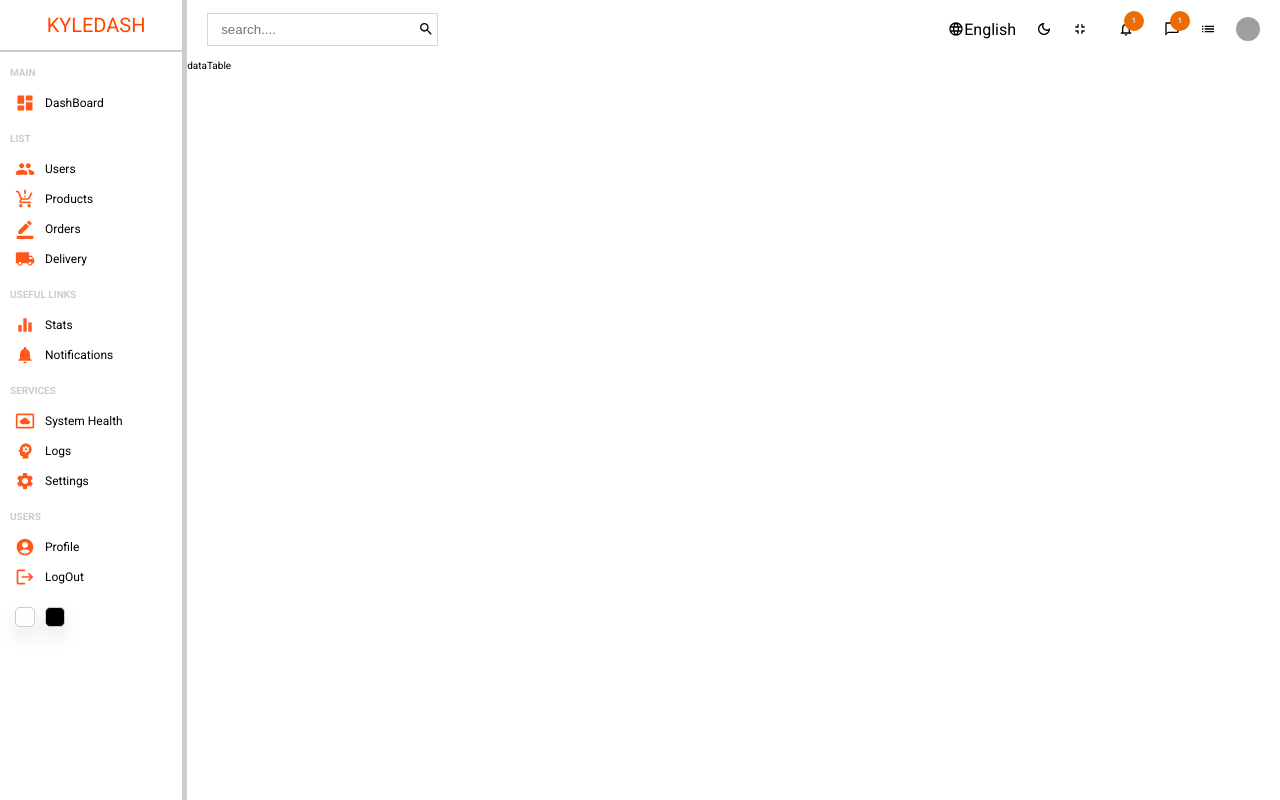
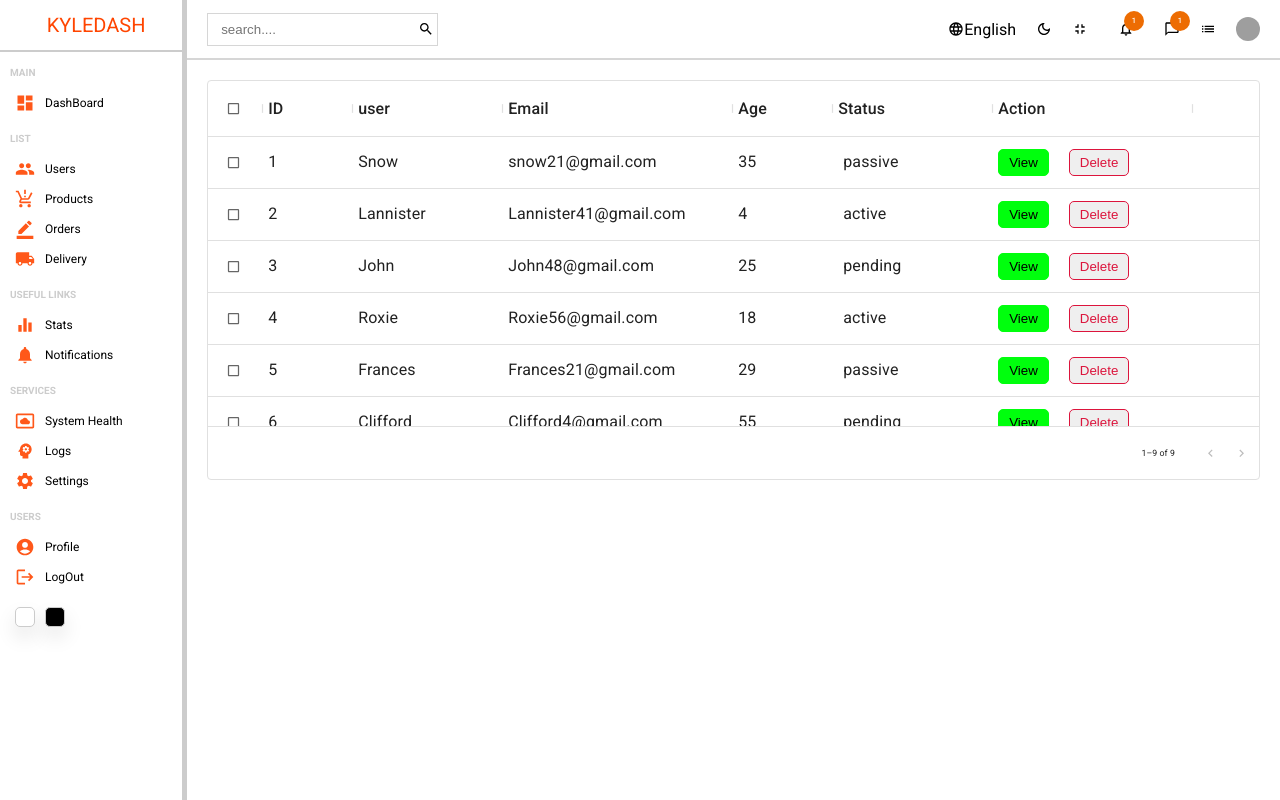
Before and after one commit to MwauStephen/DashBoard, a React (Create React App) app: page /list in a window 1280 px wide. Built offline with nearby package versions, Linux system fonts and the light colour scheme; grey boxes are pictures that could not be loaded.

Commit message:
finished the list section

```diff
--- a/src/Components/navBar/NavBar.module.css
+++ b/src/Components/navBar/NavBar.module.css
@@ -2,7 +2,7 @@
   font-size: 1.6rem;
   height: 6rem;
   background-color: #fff;
-  border-bottom: 0.2rem solid #fff;
+  border-bottom: 0.2rem solid #cccc;
   display: flex;
   align-items: center;
 }
--- a/src/Pages/ListPage/List.js
+++ b/src/Pages/ListPage/List.js
@@ -1,4 +1,5 @@
 import React from "react";
+import DataTable from "../../Components/datatable/DataTable";
 import NavBar from "../../Components/navBar/NavBar";
 import SideBar from "../../Components/sideBar/SideBar";
 import styles from "./List.module.css";
@@ -9,7 +10,7 @@ const List = () => {
       <SideBar />
       <div className={styles["list-container"]}>
         <NavBar />
-        dataTable
+        <DataTable />
       </div>
     </div>
   );
```
